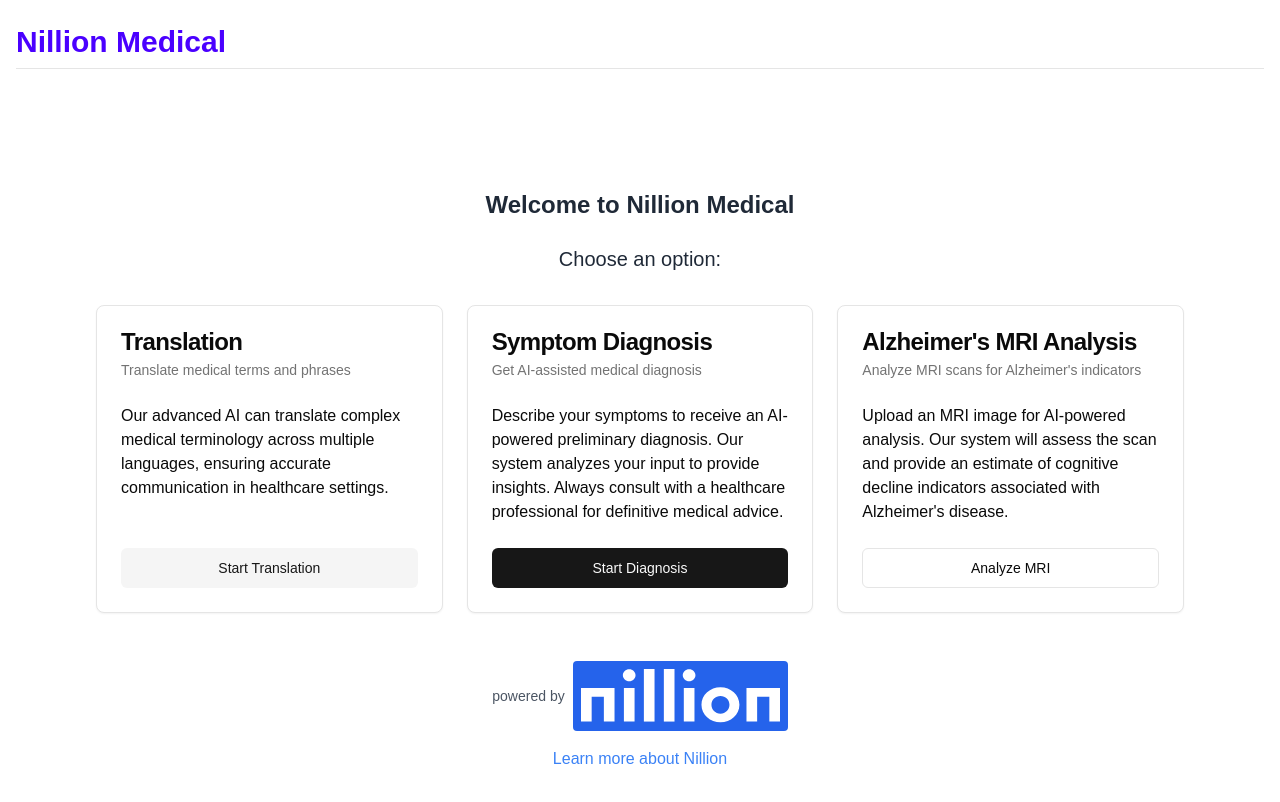
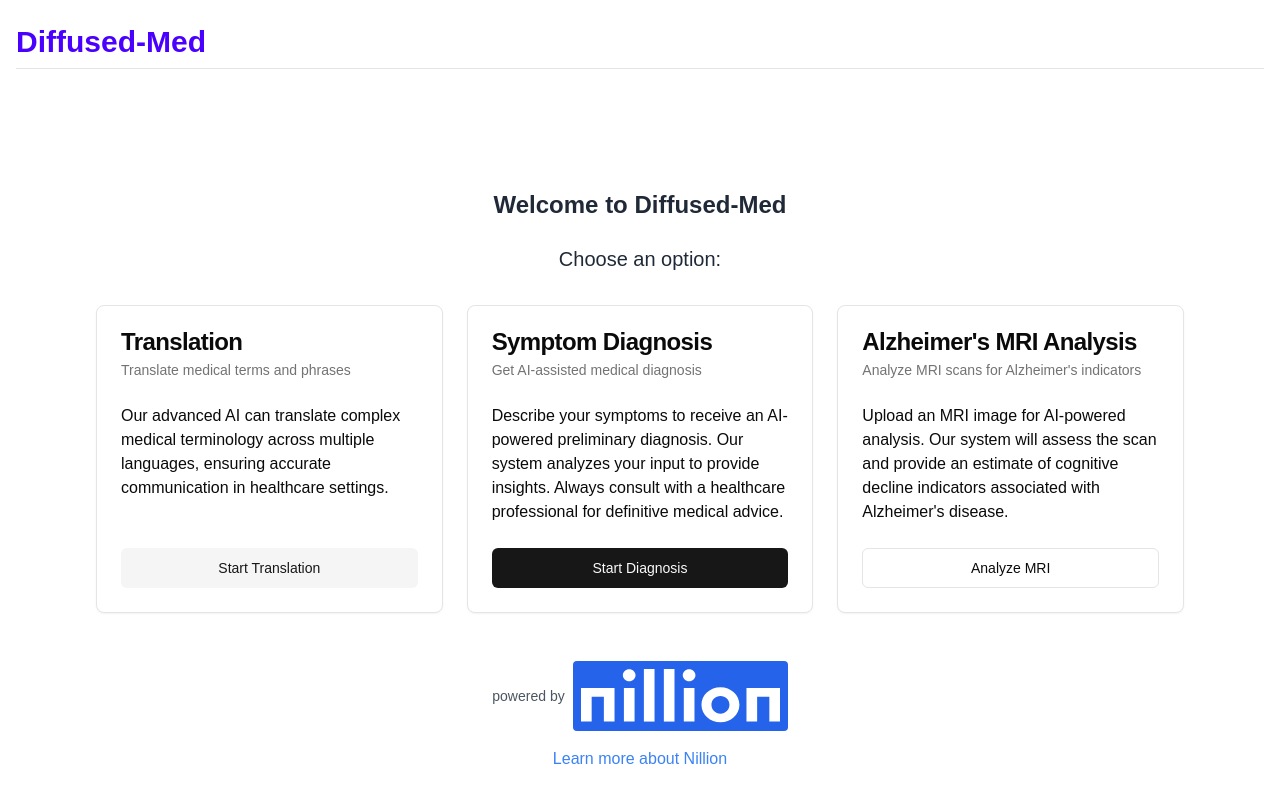
Before and after one commit to pedro123456789-wq/diffused-med, a Next.js app: page / in a window 1280 px wide. Shown: the top 802 px of the page. Built offline with nearby package versions, Linux system fonts and the light colour scheme.

Commit message:
Final push

```diff
--- a/src/app/page.tsx
+++ b/src/app/page.tsx
@@ -9,7 +9,7 @@
     <div className="min-h-screen flex flex-col">
       <Header />
       <main className="flex-grow flex flex-col items-center justify-center p-6 md:p-24">
-        <h2 className="text-2xl font-semibold mb-6 text-center">Welcome to Nillion Medical</h2>
+        <h2 className="text-2xl font-semibold mb-6 text-center">Welcome to Diffused-Med</h2>
         <p className="text-xl mb-8 text-center">Choose an option:</p>
         <div className="grid gap-6 md:grid-cols-2 lg:grid-cols-3 w-full max-w-6xl">
           <Card className="flex flex-col">
--- a/src/components/ui/Header.tsx
+++ b/src/components/ui/Header.tsx
@@ -7,7 +7,7 @@
       <div className="container mx-auto px-4">
         <Link href="/" className="inline-block">
           <h1 className="text-3xl font-bold text-primary hover:text-primary/90 transition-colors">
-            Nillion Medical
+            Diffused-Med
           </h1>
         </Link>
         <Separator className="mt-2" />
```
Also changed, not shown: 2 other files (tests, documents, lock files or other folders).
